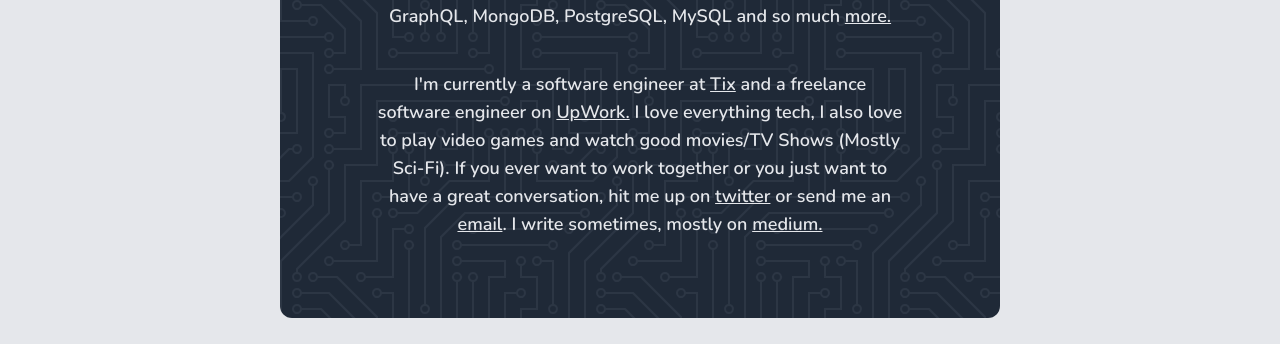
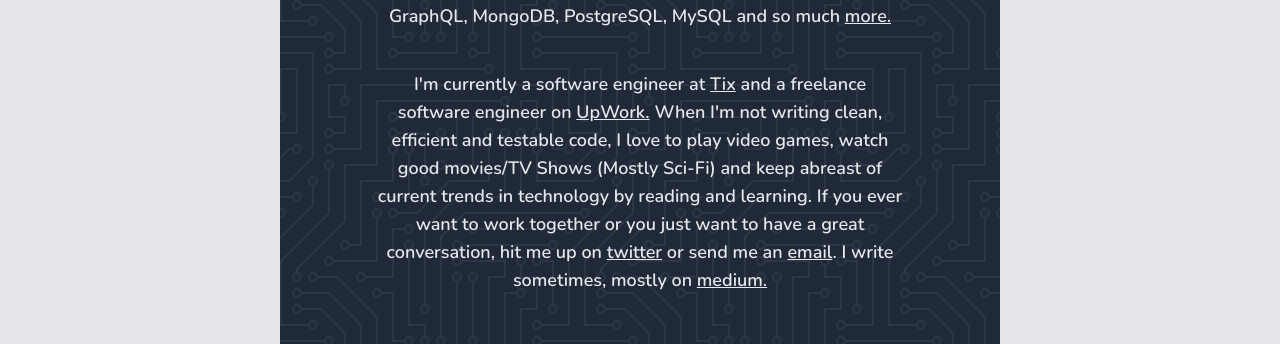
Before and after one commit to oseughu/portfolio, a Svelte app: page / in a window 1280 px wide. Shown: the part 601-945 px from the top of the page. Built offline with nearby package versions, Linux system fonts and the light colour scheme.

Commit message:
fix intro

```diff
--- a/src/components/Intro.svelte
+++ b/src/components/Intro.svelte
@@ -51,9 +51,10 @@
         href="https://www.upwork.com/freelancers/~0106356675872e13ef"
         target="_blank">UpWork.</a
       >
-      I love everything tech, I also love to play video games and watch good movies/TV
-      Shows (Mostly Sci-Fi). If you ever want to work together or you just want to
-      have a great conversation, hit me up on
+      When I'm not writing clean, efficient and testable code, I love to play video
+      games, watch good movies/TV Shows (Mostly Sci-Fi) and keep abreast of current
+      trends in technology by reading and learning. If you ever want to work together
+      or you just want to have a great conversation, hit me up on
       <a
         class="underline"
         href="https://twitter.com/messages/compose?recipient_id=235426005&text=hey%20there%20fine%20boy"
```
